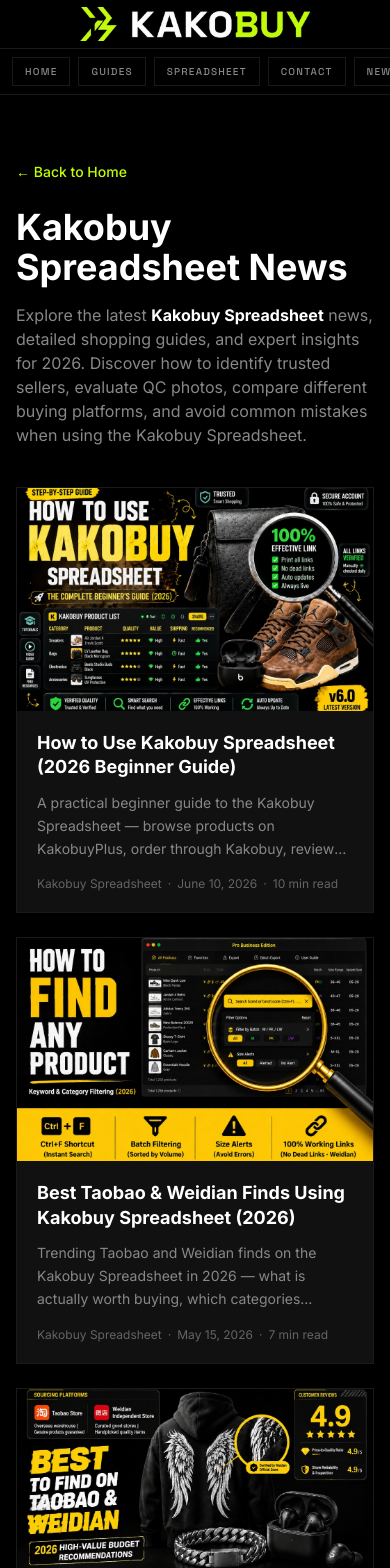
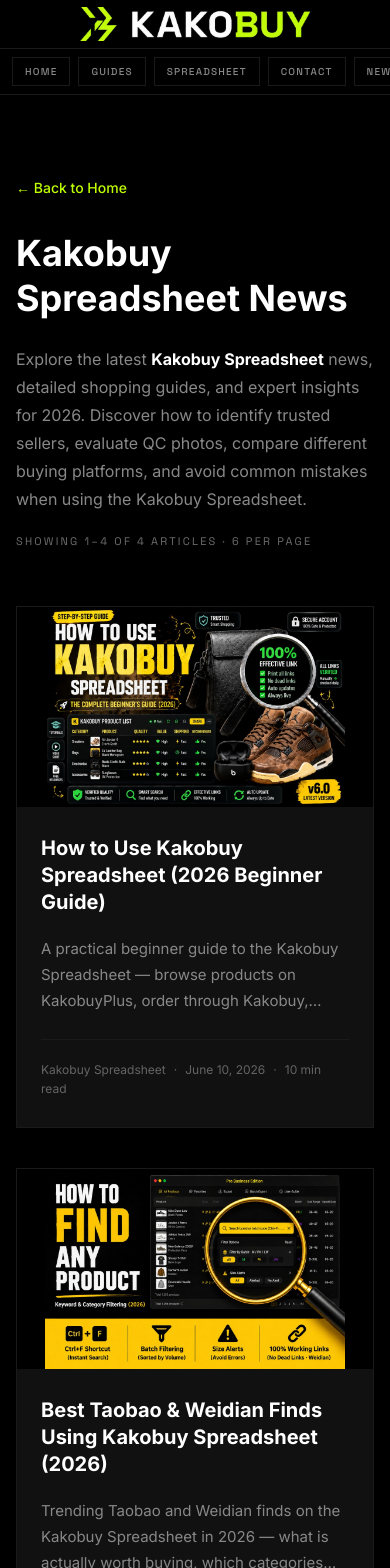
Before and after one commit to x1215808128-eng/kakobuysperdsheet.com, a Next.js app: page /kakobuy-spreadsheet-news in a window 390 px wide. Shown: the top 1568 px of the page. Built offline with nearby package versions, Linux system fonts and the light colour scheme.

Commit message:
Add news list pagination with six articles per page and improve card spacing.

```diff
--- a/src/app/kakobuy-spreadsheet-news/page.tsx
+++ b/src/app/kakobuy-spreadsheet-news/page.tsx
@@ -1,43 +1,93 @@
+import type { Metadata } from "next";
 import Link from "next/link";
 import { NewsCard } from "@/components/news-card";
-import { getAllPosts } from "@/lib/posts";
+import { NewsPagination } from "@/components/news-pagination";
+import {
+  getPaginatedPosts,
+  NEWS_POSTS_PER_PAGE,
+} from "@/lib/posts";
 import { buildMetadata } from "@/lib/seo";
 import { SITE } from "@/lib/site";
 
 export const dynamic = "force-dynamic";
 
-export const metadata = buildMetadata({
-  title: "Kakobuy Spreadsheet News & Guides (2026 Updates & Buying Tips)",
+type NewsPageProps = {
+  searchParams: Promise<{ page?: string }>;
+};
+
+function parsePageParam(pageParam?: string): number {
+  const parsed = Number.parseInt(pageParam ?? "1", 10);
+  return Number.isFinite(parsed) && parsed > 0 ? parsed : 1;
+}
+
+export async function generateMetadata({
+  searchParams,
+}: NewsPageProps): Promise<Metadata> {
+  const { page: pageParam } = await searchParams;
+  const { currentPage } = getPaginatedPosts(parsePageParam(pageParam));
+  const path =
+    currentPage > 1
+      ? `/kakobuy-spreadsheet-news?page=${currentPage}`
+      : "/kakobuy-spreadsheet-news";
+
+  return buildMetadata({
+    title:
+      currentPage > 1
+        ? `Kakobuy Spreadsheet News — Page ${currentPage}`
+        : "Kakobuy Spreadsheet News & Guides (2026 Updates & Buying Tips)",
     description:
       "Latest Kakobuy Spreadsheet news, shopping guides, and expert insights to help you find the best products, compare batches, and shop safely in 2026.",
-  path: "/kakobuy-spreadsheet-news",
+    path,
   });
+}
 
-export default function NewsPage() {
-  const posts = getAllPosts();
+export default async function NewsPage({ searchParams }: NewsPageProps) {
+  const { page: pageParam } = await searchParams;
+  const {
+    posts,
+    currentPage,
+    totalPages,
+    totalPosts,
+    startIndex,
+    endIndex,
+  } = getPaginatedPosts(parsePageParam(pageParam));
 
   return (
-    <article className="px-4 py-16">
+    <article className="px-4 py-20 md:px-6 md:py-24">
       <div className="mx-auto max-w-6xl">
         <Link href="/" className="text-sm font-medium text-accent hover:underline">
           ← Back to Home
         </Link>
 
-        <h1 className="mt-6 text-4xl font-bold text-foreground">
+        <header className="mt-8 max-w-3xl md:mt-10">
+          <h1 className="text-4xl font-bold leading-tight text-foreground md:text-5xl">
             Kakobuy Spreadsheet News
           </h1>
-        <p className="mt-4 max-w-3xl text-muted">
+          <p className="mt-6 text-base leading-[1.75] text-muted md:mt-8 md:text-lg md:leading-[1.8]">
             Explore the latest <strong className="text-foreground">Kakobuy Spreadsheet</strong> news,
             detailed shopping guides, and expert insights for {SITE.year}. Discover how to
             identify trusted sellers, evaluate QC photos, compare different buying
             platforms, and avoid common mistakes when using the Kakobuy Spreadsheet.
           </p>
+          {totalPosts > 0 && (
+            <p className="mt-5 font-display text-[11px] uppercase tracking-[0.2em] text-muted/80">
+              Showing {startIndex}–{endIndex} of {totalPosts} articles ·{" "}
+              {NEWS_POSTS_PER_PAGE} per page
+            </p>
+          )}
+        </header>
 
-        <div className="mt-10 grid gap-6 sm:grid-cols-2 sm:gap-8">
+        {posts.length > 0 ? (
+          <div className="mt-14 grid grid-cols-1 gap-10 sm:mt-16 sm:grid-cols-2 sm:gap-x-10 sm:gap-y-14 lg:gap-x-12 lg:gap-y-16">
             {posts.map((post) => (
               <NewsCard key={post.slug} post={post} />
             ))}
           </div>
+        ) : (
+          <p className="mt-14 text-muted">No articles published yet.</p>
+        )}
+
+        <NewsPagination currentPage={currentPage} totalPages={totalPages} />
       </div>
     </article>
   );
--- a/src/components/news-card.tsx
+++ b/src/components/news-card.tsx
@@ -14,28 +14,28 @@ export function NewsCard({ post }: { post: PostMeta }) {
       className="group block h-full"
     >
       <article className="flex h-full flex-col overflow-hidden border border-border bg-card transition-colors hover:border-accent/40">
-        <div className="relative aspect-[16/10] w-full shrink-0 overflow-hidden bg-surface">
+        <div className="relative aspect-[16/9] w-full shrink-0 overflow-hidden bg-black">
           {/* eslint-disable-next-line @next/next/no-img-element */}
           <img
             src={coverImage}
             alt={post.title}
-            className="h-full w-full object-cover transition-transform duration-300 group-hover:scale-[1.02]"
+            className="h-full w-full object-contain object-center transition-transform duration-300 group-hover:scale-[1.01]"
             loading="lazy"
           />
         </div>
 
-        <div className="flex flex-1 flex-col p-5 sm:p-6">
-          <h2 className="text-lg font-bold leading-snug text-foreground transition-colors group-hover:text-accent sm:text-xl">
+        <div className="flex flex-1 flex-col px-6 py-7 sm:px-8 sm:py-8">
+          <h2 className="text-xl font-bold leading-[1.35] text-foreground transition-colors group-hover:text-accent sm:text-[1.375rem]">
             {post.title}
           </h2>
-          <p className="mt-3 line-clamp-3 flex-1 text-sm leading-relaxed text-muted">
+          <p className="mt-5 line-clamp-3 flex-1 text-[15px] leading-[1.75] text-muted sm:mt-6">
             {post.excerpt}
           </p>
-          <p className="mt-4 text-xs text-muted/70">
+          <p className="mt-6 border-t border-border pt-5 text-xs leading-relaxed text-muted/70 sm:mt-7">
             {post.author}
-            <span className="mx-1.5">·</span>
+            <span className="mx-2">·</span>
             {formatFullDate(post.date)}
-            <span className="mx-1.5">·</span>
+            <span className="mx-2">·</span>
             {post.readingTimeMinutes} min read
           </p>
         </div>
--- /dev/null
+++ b/src/components/news-pagination.tsx
@@ -0,0 +1,109 @@
+import Link from "next/link";
+import { getNewsListPageHref } from "@/lib/posts";
+
+type NewsPaginationProps = {
+  currentPage: number;
+  totalPages: number;
+};
+
+function getVisiblePages(currentPage: number, totalPages: number): number[] {
+  if (totalPages <= 5) {
+    return Array.from({ length: totalPages }, (_, index) => index + 1);
+  }
+
+  const pages = new Set<number>([
+    1,
+    totalPages,
+    currentPage,
+    currentPage - 1,
+    currentPage + 1,
+  ]);
+
+  return [...pages]
+    .filter((page) => page >= 1 && page <= totalPages)
+    .sort((a, b) => a - b);
+}
+
+export function NewsPagination({
+  currentPage,
+  totalPages,
+}: NewsPaginationProps) {
+  if (totalPages <= 1) return null;
+
+  const visiblePages = getVisiblePages(currentPage, totalPages);
+  const prevPage = currentPage > 1 ? currentPage - 1 : null;
+  const nextPage = currentPage < totalPages ? currentPage + 1 : null;
+
+  return (
+    <nav
+      className="mt-16 border-t border-border pt-10 sm:mt-20"
+      aria-label="News pagination"
+    >
+      <div className="flex flex-col items-center gap-6 sm:flex-row sm:justify-between">
+        <p className="font-display text-[11px] uppercase tracking-[0.2em] text-muted">
+          Page {currentPage} of {totalPages}
+        </p>
+
+        <div className="flex flex-wrap items-center justify-center gap-2">
+          {prevPage ? (
+            <Link
+              href={getNewsListPageHref(prevPage)}
+              className="inline-flex min-w-[88px] items-center justify-center border border-border bg-card px-4 py-2.5 font-display text-[11px] font-medium uppercase tracking-[0.14em] text-muted transition-colors hover:border-accent/50 hover:text-accent"
+            >
+              ← Prev
+            </Link>
+          ) : (
+            <span className="inline-flex min-w-[88px] items-center justify-center border border-border/50 px-4 py-2.5 font-display text-[11px] uppercase tracking-[0.14em] text-muted/40">
+              ← Prev
+            </span>
+          )}
+
+          <div className="flex items-center gap-1.5">
+            {visiblePages.map((page, index) => {
+              const previous = visiblePages[index - 1];
+              const showEllipsis = previous !== undefined && page - previous > 1;
+
+              return (
+                <span key={page} className="flex items-center gap-1.5">
+                  {showEllipsis && (
+                    <span className="px-1 font-display text-xs text-muted/50">
+                      …
+                    </span>
+                  )}
+                  {page === currentPage ? (
+                    <span
+                      aria-current="page"
+                      className="inline-flex h-10 min-w-10 items-center justify-center bg-accent px-3 font-display text-[11px] font-bold uppercase tracking-[0.14em] text-black"
+                    >
+                      {page}
+                    </span>
+                  ) : (
+                    <Link
+                      href={getNewsListPageHref(page)}
+                      className="inline-flex h-10 min-w-10 items-center justify-center border border-border bg-card px-3 font-display text-[11px] font-medium uppercase tracking-[0.14em] text-muted transition-colors hover:border-accent/50 hover:text-accent"
+                    >
+                      {page}
+                    </Link>
+                  )}
+                </span>
+              );
+            })}
+          </div>
+
+          {nextPage ? (
+            <Link
+              href={getNewsListPageHref(nextPage)}
+              className="inline-flex min-w-[88px] items-center justify-center border border-border bg-card px-4 py-2.5 font-display text-[11px] font-medium uppercase tracking-[0.14em] text-muted transition-colors hover:border-accent/50 hover:text-accent"
+            >
+              Next →
+            </Link>
+          ) : (
+            <span className="inline-flex min-w-[88px] items-center justify-center border border-border/50 px-4 py-2.5 font-display text-[11px] uppercase tracking-[0.14em] text-muted/40">
+              Next →
+            </span>
+          )}
+        </div>
+      </div>
+    </nav>
+  );
+}
--- a/src/lib/posts.ts
+++ b/src/lib/posts.ts
@@ -3,6 +3,8 @@ import path from "path";
 import matter from "gray-matter";
 
 const POSTS_DIR = path.join(process.cwd(), "content/news");
+
+export const NEWS_POSTS_PER_PAGE = 6;
 
 const DEFAULT_COVER_IMAGES: Record<string, string> = {
   "how-to-use-kakobuy-spreadsheet-2026": "/news/how-to-use-kakobuy-spreadsheet-2026.jpg",
@@ -73,6 +75,43 @@ export function getAllPosts(): PostMeta[] {
     .sort((a, b) => new Date(b.date).getTime() - new Date(a.date).getTime());
 }
 
+export type PaginatedPosts = {
+  posts: PostMeta[];
+  currentPage: number;
+  totalPages: number;
+  totalPosts: number;
+  postsPerPage: number;
+  startIndex: number;
+  endIndex: number;
+};
+
+export function getPaginatedPosts(requestedPage = 1): PaginatedPosts {
+  const allPosts = getAllPosts();
+  const totalPosts = allPosts.length;
+  const totalPages = Math.max(1, Math.ceil(totalPosts / NEWS_POSTS_PER_PAGE));
+  const currentPage = Math.min(
+    Math.max(1, Number.isFinite(requestedPage) ? requestedPage : 1),
+    totalPages,
+  );
+  const startIndex = (currentPage - 1) * NEWS_POSTS_PER_PAGE;
+  const posts = allPosts.slice(startIndex, startIndex + NEWS_POSTS_PER_PAGE);
+
+  return {
+    posts,
+    currentPage,
+    totalPages,
+    totalPosts,
+    postsPerPage: NEWS_POSTS_PER_PAGE,
+    startIndex: totalPosts === 0 ? 0 : startIndex + 1,
+    endIndex: Math.min(startIndex + posts.length, totalPosts),
+  };
+}
+
+export function getNewsListPageHref(page: number): string {
+  if (page <= 1) return "/kakobuy-spreadsheet-news";
+  return `/kakobuy-spreadsheet-news?page=${page}`;
+}
+
 export function getPostBySlug(slug: string): Post | null {
   const mdPath = path.join(POSTS_DIR, `${slug}.md`);
   const mdxPath = path.join(POSTS_DIR, `${slug}.mdx`);
```
Lines whose indentation alone changed are shown as unchanged.
